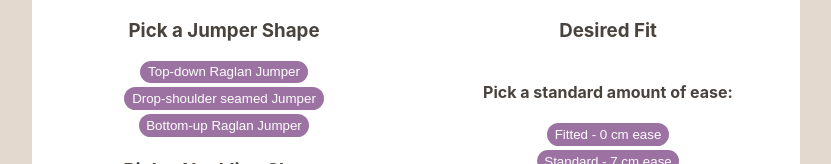
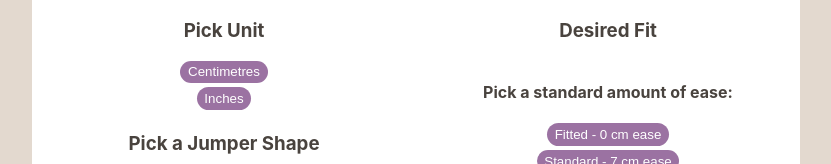
Before and after one commit to ClaireAdele/jumper-generator, a React (Create React App) app: page /data-entry in a window 1280 px wide. Shown: the top 164 px of the page, without its empty margins (224-1055 px from the left). Built offline with nearby package versions, Linux system fonts and the light colour scheme.

Commit message:
Started the work needed to include imperial/metric measurements on the data collection form

```diff
--- a/src/components/pattern-data-entry/data-entry-children/measurements-entry-switch-options/EnterMeasurements.js
+++ b/src/components/pattern-data-entry/data-entry-children/measurements-entry-switch-options/EnterMeasurements.js
@@ -1,6 +1,9 @@
 import { useState, useContext } from "react";
 import { FinalJumperDataContext } from "../../data-entry-context/FinalJumperDataContext";
 import { validateData } from "../../../../services-and-util-functions/utils";
+
+
+//if coming from Review data, I should probs leave these fields populated to they can change only the ones they want to
 
 const EnterMeasurements = ({
   setToggleComponent,
@@ -39,6 +42,7 @@ const EnterMeasurements = ({
       }
 
       setFinalJumperData(updatedFinalJumperData);
+      setToggleComponent("review-data")
     }
   };
 
@@ -46,7 +50,7 @@ const EnterMeasurements = ({
     return (
       <div className="measurements-entry-tile">
         <h3>Top Down Raglan</h3>
-        <div className="measurement-row">
+        <div id="knitting-gauge-row">
           <p>Knitting Gauge:</p>
           <input
             onChange={handleInput}
@@ -54,6 +58,7 @@ const EnterMeasurements = ({
             type="number"
             className="fit-and-measurements-input"
           ></input>
+          <p>stitches per 10cm</p>
         </div>
         <div className="measurement-row">
           <p>Chest circumference:</p>
--- a/src/components/pattern-data-entry/data-entry-children/measurements-entry-switch-options/PickShape.js
+++ b/src/components/pattern-data-entry/data-entry-children/measurements-entry-switch-options/PickShape.js
@@ -6,6 +6,7 @@ const PickShape = ({
 }) => {
   const [jumperShape, setJumperShape] = useState(null);
   const [necklineShape, setNecklineShape] = useState(null);
+  const [unit, setUnit] = useState(null);
   const [errorMessage, setErrorMessage] = useState(null);
   const { finalJumperData, setFinalJumperData } = useContext(FinalJumperDataContext);
 
@@ -17,20 +18,57 @@ const PickShape = ({
     setNecklineShape(event.target.value);
   };
 
+  const handlePickUnit = (event) => {
+    setUnit(event.target.value);
+  }
+
   const submitJumperAndNeckShape = () => {
     if (!jumperShape || !necklineShape) {
       setErrorMessage("You must pick a jumper and neckline shape");
     } else {
-      setToggleComponent("measurement-entry");
+      setToggleComponent("measurements-entry");
       const updatedFinalJumperData = finalJumperData;
       updatedFinalJumperData.neckline = necklineShape;
       updatedFinalJumperData.jumper = jumperShape;
+      updatedFinalJumperData.unit = unit;
+
       setFinalJumperData(updatedFinalJumperData);
     }
   };
 
   return (
     <div id="pick-shape-container">
+      <h3>Pick Unit</h3>
+      <div>
+        <button
+          value="centimetres"
+          onClick={handlePickUnit}
+          name="pick-unit"
+          className={
+            unit === "centimetres"
+              ? "pick-jumper-button-selected"
+              : "pick-jumper-button"
+          }
+        >
+          Centimetres
+        </button>
+      </div>
+
+      <div>
+        <button
+          value="inches"
+          onClick={handlePickUnit}
+          name="pick-unit"
+          className={
+            unit === "inches"
+              ? "pick-jumper-button-selected"
+              : "pick-jumper-button"
+          }
+        >
+          Inches
+        </button>
+      </div>
+
       <h3>Pick a Jumper Shape</h3>
       <div>
         <button
@@ -137,9 +175,16 @@ const PickShape = ({
           Round neckline
         </button>
       </div>
-      {necklineShape && jumperShape ? <button className="main-button-style" onClick={submitJumperAndNeckShape}>
-        Validate selection
-      </button> : <></> }
+      {necklineShape && jumperShape ? (
+        <button
+          className="main-button-style"
+          onClick={submitJumperAndNeckShape}
+        >
+          Validate selection
+        </button>
+      ) : (
+        <></>
+      )}
       {errorMessage ? <p>{errorMessage}</p> : <></>}
     </div>
   );
```
Also changed, not shown: src/components/pattern-data-entry/data-entry-children/measurements-entry-switch-options/ReviewData.js (added, +23 -0 lines).
